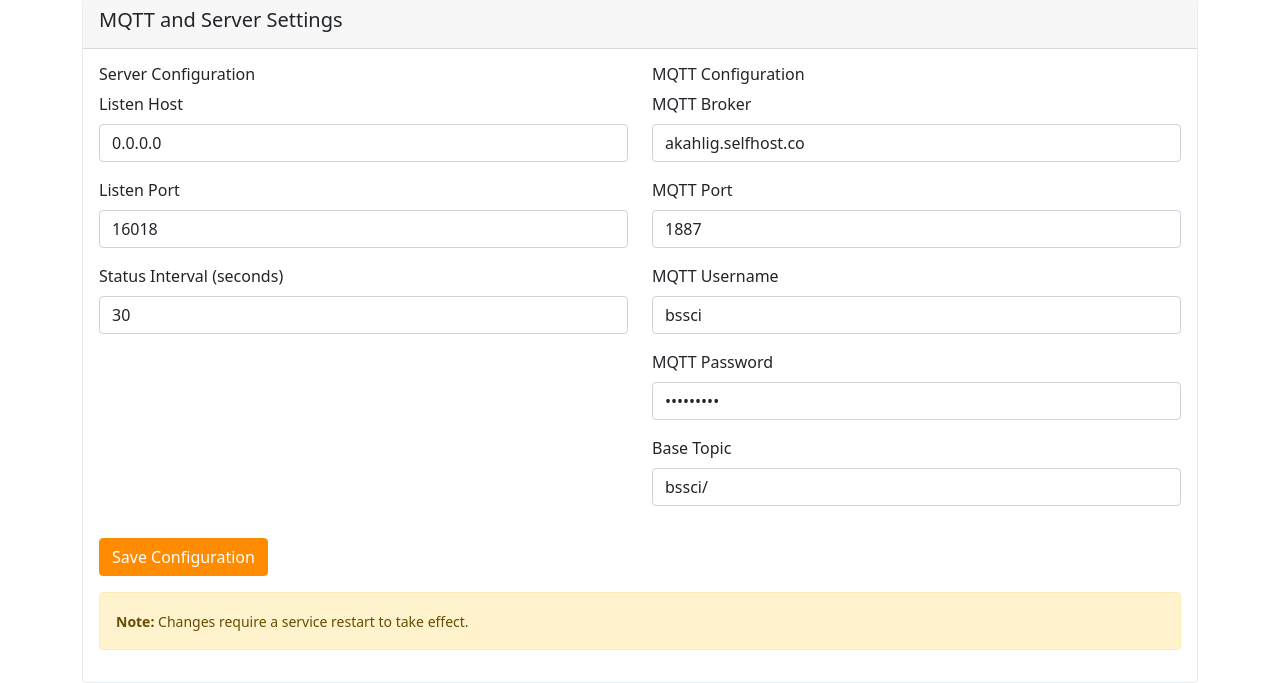
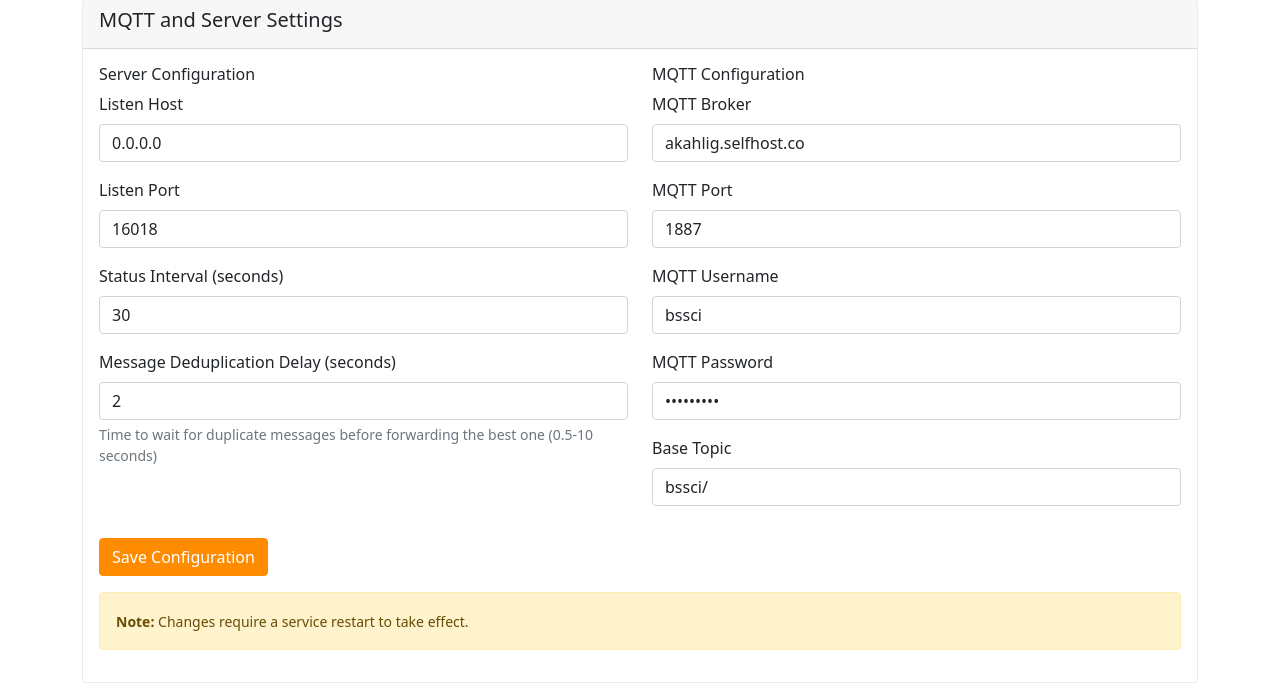
Before and after one commit to plasmonized/containerized-mioty-Service-Center, a Flask app: page /config in a window 1280 px wide. Shown: the part 137-820 px from the top of the page. Run offline with Flask 3, Linux system fonts and the light colour scheme.

Commit message:
Assistant checkpoint: Add deduplication delay to config UI
Assistant generated file changes:
- bssci_config.py: Add DEDUPLICATION_DELAY to config
- templates/config.html: Add deduplication delay field to UI, Add deduplication delay to save function
- web_ui.py: Add deduplication delay to config handling, Include deduplication delay in config save

---

User prompt:

it would be brilliant to have to dedublication_delay changeable from UI configuration tab

Replit-Commit-Author: Assistant
Replit-Commit-Session-Id: 840179a8-1911-43ed-8f63-2a2ad89090f4

```diff
--- a/templates/config.html
+++ b/templates/config.html
@@ -24,6 +24,11 @@
                     <div class="mb-3">
                         <label for="STATUS_INTERVAL" class="form-label">Status Interval (seconds)</label>
                         <input type="number" class="form-control" id="STATUS_INTERVAL" value="{{ config.STATUS_INTERVAL }}">
+                    </div>
+                    <div class="mb-3">
+                        <label for="DEDUPLICATION_DELAY" class="form-label">Message Deduplication Delay (seconds)</label>
+                        <input type="number" step="0.1" min="0.5" max="10" class="form-control" id="DEDUPLICATION_DELAY" value="{{ config.DEDUPLICATION_DELAY }}">
+                        <div class="form-text">Time to wait for duplicate messages before forwarding the best one (0.5-10 seconds)</div>
                     </div>
                 </div>
 
@@ -77,6 +82,7 @@ function saveConfig() {
         MQTT_PASSWORD: document.getElementById('MQTT_PASSWORD').value,
         BASE_TOPIC: document.getElementById('BASE_TOPIC').value,
         STATUS_INTERVAL: parseInt(document.getElementById('STATUS_INTERVAL').value),
+        DEDUPLICATION_DELAY: parseFloat(document.getElementById('DEDUPLICATION_DELAY').value),
     };
 
     fetch('/api/config', {
--- a/web_ui.py
+++ b/web_ui.py
@@ -210,7 +210,8 @@ def config():
         'MQTT_USERNAME': bssci_config.MQTT_USERNAME,
         'MQTT_PASSWORD': bssci_config.MQTT_PASSWORD,
         'BASE_TOPIC': bssci_config.BASE_TOPIC,
-        'STATUS_INTERVAL': bssci_config.STATUS_INTERVAL
+        'STATUS_INTERVAL': bssci_config.STATUS_INTERVAL,
+        'DEDUPLICATION_DELAY': bssci_config.DEDUPLICATION_DELAY
     }
     return render_template('config.html', config=config_data)
 
@@ -232,6 +233,7 @@ BASE_TOPIC = "{data['BASE_TOPIC']}"
 
 SENSOR_CONFIG_FILE = "endpoints.json"
 STATUS_INTERVAL = {data['STATUS_INTERVAL']}  # seconds
+DEDUPLICATION_DELAY = {data['DEDUPLICATION_DELAY']}  # seconds to wait for duplicate messages before forwarding
 '''
 
     try:
```
